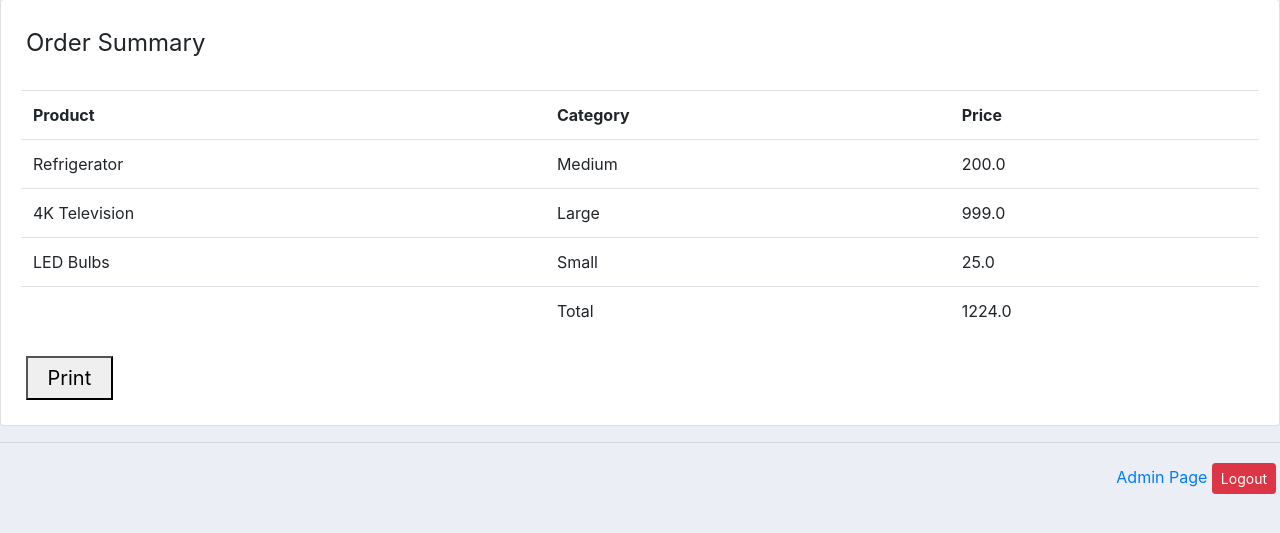
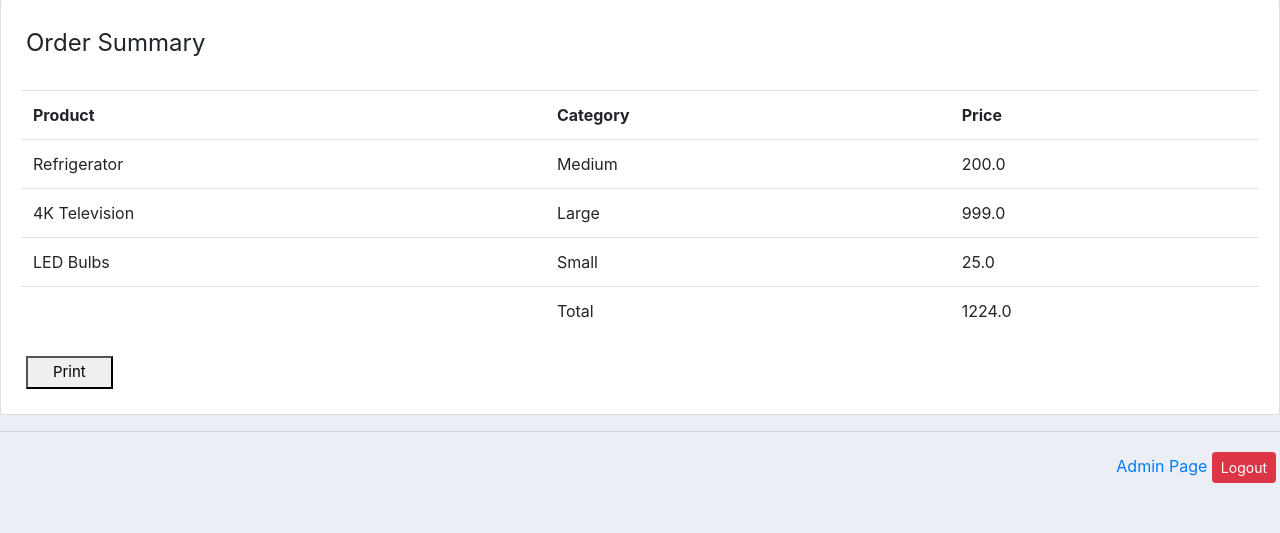
Before and after one commit to tohmyy/julien1-masterlive, a Django app: page /order_summary/ in a window 1280 px wide. Shown: the part 81-614 px from the top of the page. Run offline with Django 3.2, Linux system fonts and the light colour scheme; a user stored in the database is signed in; data comes from the database, SQL or seed files in the repository; some libraries are stand-ins or nearby versions.

Commit message:
Update order_summary.html

```diff
--- a/accounts/templates/accounts/order_summary.html
+++ b/accounts/templates/accounts/order_summary.html
@@ -4,7 +4,7 @@
 
 
 <br>
-<div class="row">
+<div class="row" style="height:100%">
     <div class="col-md">
 
         <div class="card card-body">
@@ -34,7 +34,7 @@
                 </tr>
 
             </table>
-            <button onClick="window.print()" style="width:7%; float:right; margin:5px; font-size:20px; padding:5px">Print
+            <button onClick="window.print()" style="width:7%; float:right; margin:5px; font-size:15px; padding-top: 3px; padding-right: 5px; padding-bottom: 3px; padding-left: 5px;">Print
 </button>
             </div>
         </div>
```
